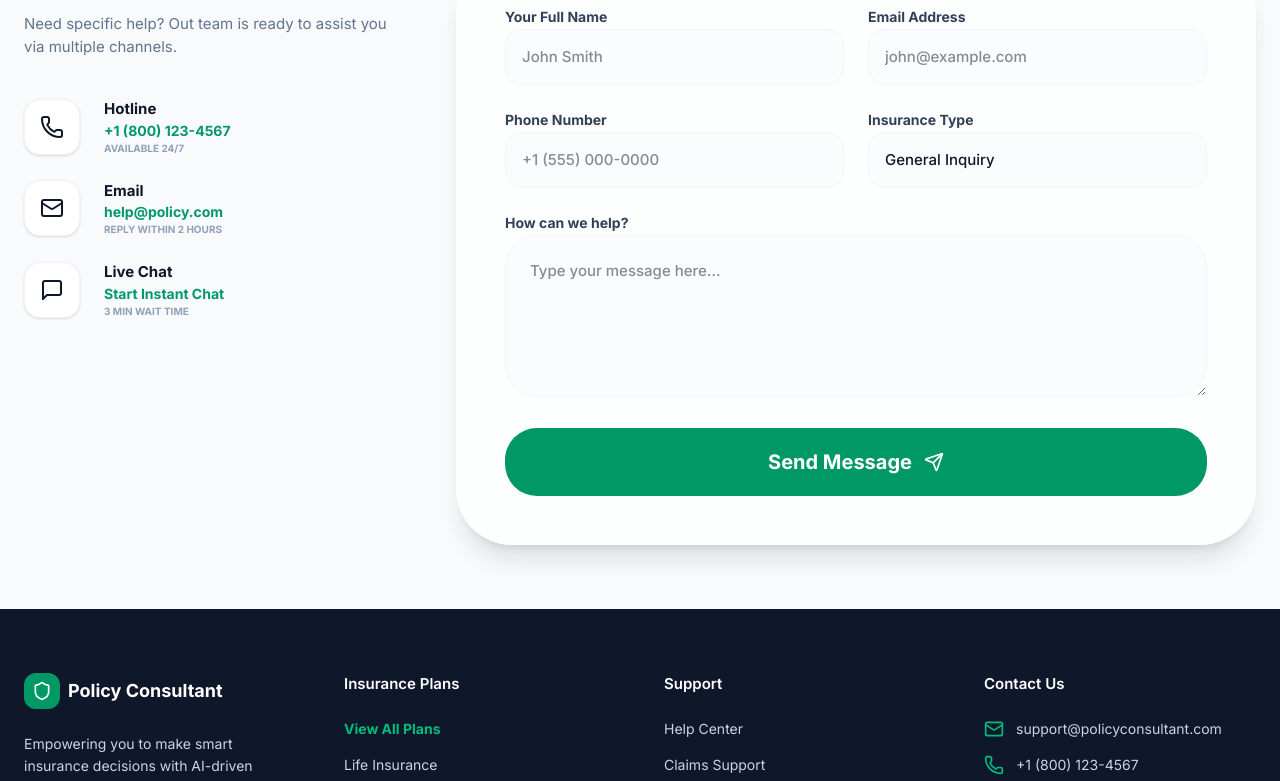
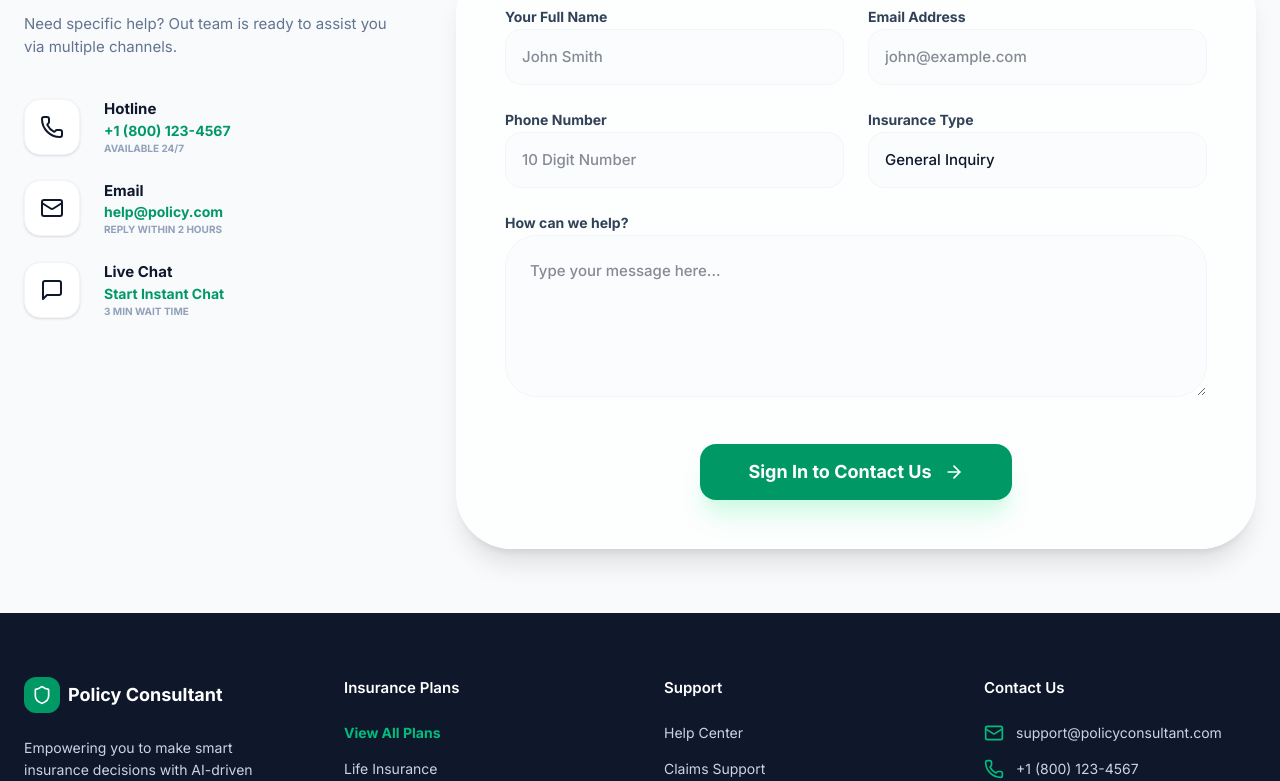
Before and after one commit to Gulhane-Shivani/policy_consultant, a React (Vite) app: page /support in a window 1280 px wide. Shown: the part 1161-1942 px from the top of the page. Built offline with nearby package versions, Linux system fonts and the light colour scheme; no server answers.

Commit message:
implement Support page with help resources, FAQ accordion, and contact form functionality

```diff
--- a/src/pages/Support.jsx
+++ b/src/pages/Support.jsx
@@ -4,7 +4,7 @@ import { motion, AnimatePresence } from 'framer-motion';
 import {
   FileText, RefreshCw, HelpCircle, Phone, Mail,
   MessageSquare, Search, ChevronRight, ChevronDown,
-  Send, Shield, CheckCircle2, AlertCircle, Upload
+  Send, Shield, CheckCircle2, AlertCircle, Upload, ArrowRight
 } from 'lucide-react';
 import toast from 'react-hot-toast';
 import { api } from '../utils/api';
@@ -76,6 +76,22 @@ const Support = () => {
     );
     setShowClaimForm(false);
   };
+
+  const [user, setUser] = useState(null);
+
+  useEffect(() => {
+    const savedUser = localStorage.getItem('user');
+    if (savedUser) {
+      const parsedUser = JSON.parse(savedUser);
+      setUser(parsedUser);
+      setContactData(prev => ({
+        ...prev,
+        full_name: parsedUser.full_name || '',
+        email: parsedUser.email || '',
+        phone: parsedUser.mobile || ''
+      }));
+    }
+  }, []);
 
   const [contactData, setContactData] = useState({
     full_name: '',
@@ -394,7 +410,7 @@ const Support = () => {
            </div>
 
            <div className="lg:col-span-2">
-              <div className="glass p-10 lg:p-12 rounded-[3.5rem] shadow-xl border-white/50">
+              <div className="glass p-10 lg:p-12 rounded-[3.5rem] shadow-xl border-white/50 transition-all duration-500">
                 <form onSubmit={handleContactSubmit} className="space-y-6">
                    <div className="grid grid-cols-1 md:grid-cols-2 gap-6">
                       <div className="space-y-2">
@@ -404,7 +420,8 @@ const Support = () => {
                           placeholder="John Smith"
                           value={contactData.full_name}
                           onChange={(e) => setContactData({...contactData, full_name: e.target.value})}
-                          className="w-full p-4 bg-slate-50/50 border border-slate-100 rounded-2xl outline-none focus:ring-2 focus:ring-emerald-500 transition-all font-medium"
+                          disabled={!user}
+                          className="w-full p-4 bg-slate-50/50 border border-slate-100 rounded-2xl outline-none focus:ring-2 focus:ring-emerald-500 transition-all font-medium disabled:cursor-not-allowed"
                           required
                         />
                       </div>
@@ -415,7 +432,8 @@ const Support = () => {
                           placeholder="john@example.com"
                           value={contactData.email}
                           onChange={(e) => setContactData({...contactData, email: e.target.value})}
-                          className="w-full p-4 bg-slate-50/50 border border-slate-100 rounded-2xl outline-none focus:ring-2 focus:ring-emerald-500 transition-all font-medium"
+                          disabled={!user}
+                          className="w-full p-4 bg-slate-50/50 border border-slate-100 rounded-2xl outline-none focus:ring-2 focus:ring-emerald-500 transition-all font-medium disabled:cursor-not-allowed"
                           required
                         />
                       </div>
@@ -425,10 +443,11 @@ const Support = () => {
                         <label className="text-sm font-bold text-slate-700">Phone Number</label>
                         <input
                           type="tel"
-                          placeholder="+1 (555) 000-0000"
+                          placeholder="10 Digit Number"
                           value={contactData.phone}
                           onChange={(e) => setContactData({...contactData, phone: e.target.value})}
-                          className="w-full p-4 bg-slate-50/50 border border-slate-100 rounded-2xl outline-none focus:ring-2 focus:ring-emerald-500 transition-all font-medium"
+                          disabled={!user}
+                          className="w-full p-4 bg-slate-50/50 border border-slate-100 rounded-2xl outline-none focus:ring-2 focus:ring-emerald-500 transition-all font-medium disabled:cursor-not-allowed"
                           required
                         />
                       </div>
@@ -437,7 +456,8 @@ const Support = () => {
                         <select
                           value={contactData.insurance_type}
                           onChange={(e) => setContactData({...contactData, insurance_type: e.target.value})}
-                          className="w-full p-4 bg-slate-50/50 border border-slate-100 rounded-2xl outline-none focus:ring-2 focus:ring-emerald-500 transition-all font-medium appearance-none"
+                          disabled={!user}
+                          className="w-full p-4 bg-slate-50/50 border border-slate-100 rounded-2xl outline-none focus:ring-2 focus:ring-emerald-500 transition-all font-medium appearance-none disabled:cursor-not-allowed"
                         >
                           <option value="General">General Inquiry</option>
                           <option value="Life">Life Insurance</option>
@@ -454,14 +474,18 @@ const Support = () => {
                         placeholder="Type your message here..."
                         value={contactData.message}
                         onChange={(e) => setContactData({...contactData, message: e.target.value})}
-                        className="w-full p-6 bg-slate-50/50 border border-slate-100 rounded-[2rem] outline-none focus:ring-2 focus:ring-emerald-500 transition-all font-medium"
+                        disabled={!user}
+                        className="w-full p-6 bg-slate-50/50 border border-slate-100 rounded-[2rem] outline-none focus:ring-2 focus:ring-emerald-500 transition-all font-medium disabled:cursor-not-allowed"
                         required
                       ></textarea>
                    </div>
+
+                   <div className="flex justify-center pt-4">
+                     {user ? (
                        <button
                           type="submit"
                           disabled={isSubmitting}
-                      className="w-full btn-primary py-5 rounded-[2rem] text-xl font-bold flex items-center justify-center space-x-3 group disabled:opacity-70"
+                          className="btn-primary px-12 py-3.5 rounded-2xl text-lg font-bold flex items-center justify-center space-x-3 group disabled:opacity-70 shadow-xl shadow-emerald-100"
                        >
                           {isSubmitting ? (
                             <Loader2 className="w-6 h-6 animate-spin" />
@@ -472,6 +496,17 @@ const Support = () => {
                             </>
                           )}
                        </button>
+                     ) : (
+                       <button
+                          type="button"
+                          onClick={() => window.location.href = '/login'}
+                          className="bg-emerald-600 text-white px-12 py-3.5 rounded-2xl text-lg font-bold flex items-center justify-center space-x-3 hover:bg-emerald-700 transition-all shadow-xl shadow-emerald-100 group"
+                       >
+                          <span>Sign In to Contact Us</span>
+                          <ArrowRight className="w-5 h-5 group-hover:translate-x-1 transition-transform" />
+                       </button>
+                     )}
+                   </div>
                 </form>
               </div>
            </div>
```
Lines whose indentation alone changed are shown as unchanged.
